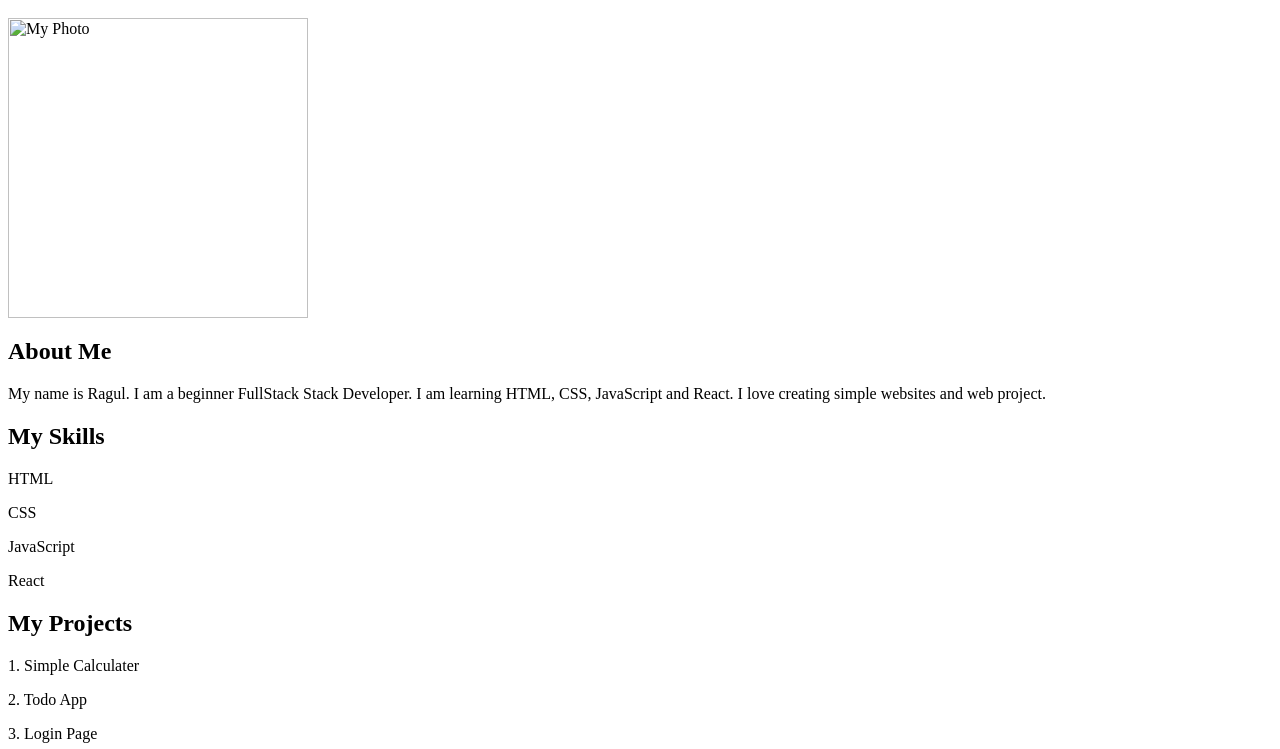
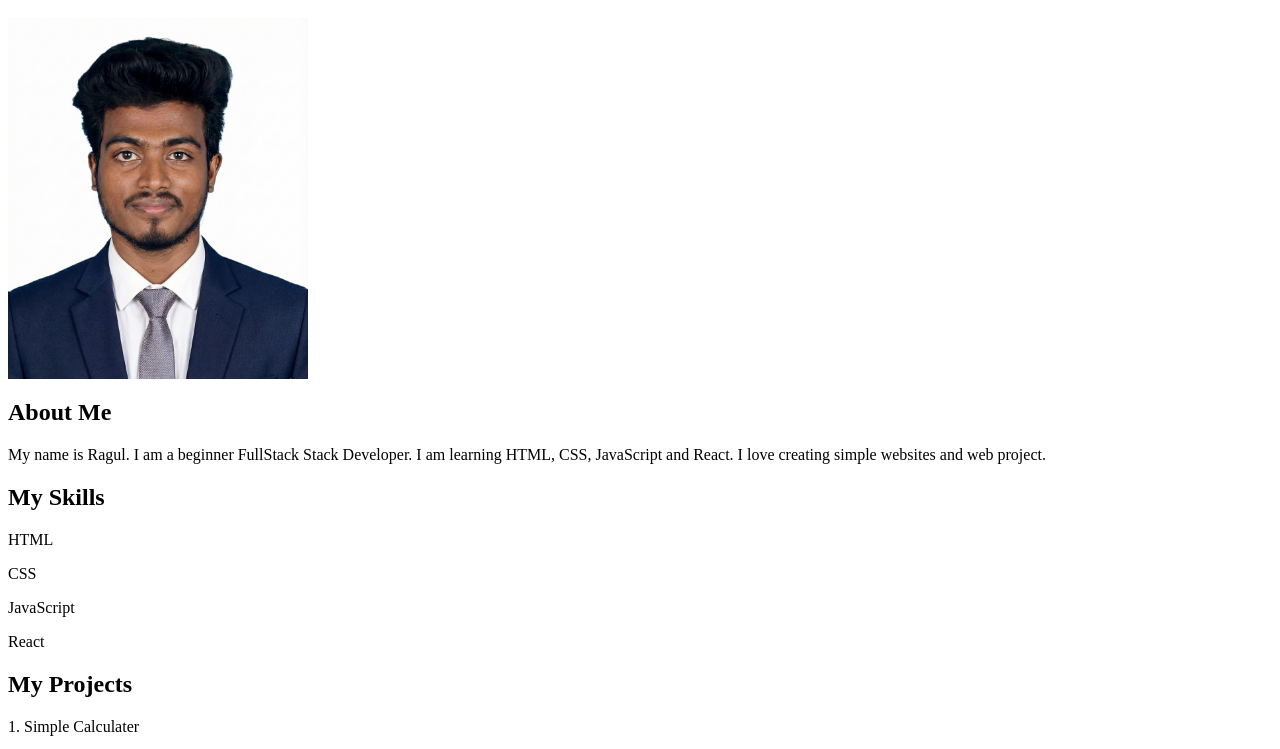
Before and after one commit to raguldravid917-alt/task1-html-portfolio, a plain HTML site: page index.html in a window 1280 px wide. Shown: the part 48-797 px from the top of the page. Drawn offline with Linux system fonts and the light colour scheme.

Commit message:
Fix image path and update HTML structure

```diff
--- a/index.html
+++ b/index.html
@@ -6,7 +6,7 @@
 </head>
 <body>
     <h1>My Portfolio</h1>
-    <img src="./assets/mypic2.jpg" alt="My Photo" width="300">
+    <img src="./mypic2.jpg" alt="My Photo" width="300">
     <h2>About Me</h2>
     <p>
         My name is Ragul. I am a beginner FullStack Stack Developer.
@@ -31,4 +31,5 @@
     <a href="https://github.com/raguldravid917-alt" target="_blank">GitHub</a><br>
     <a href="https://www.linkedin.com/in/ragul-dravid-b0b46027b/" target="_blank">LinkedIn</a>
 </body>
+
 </html>
```
